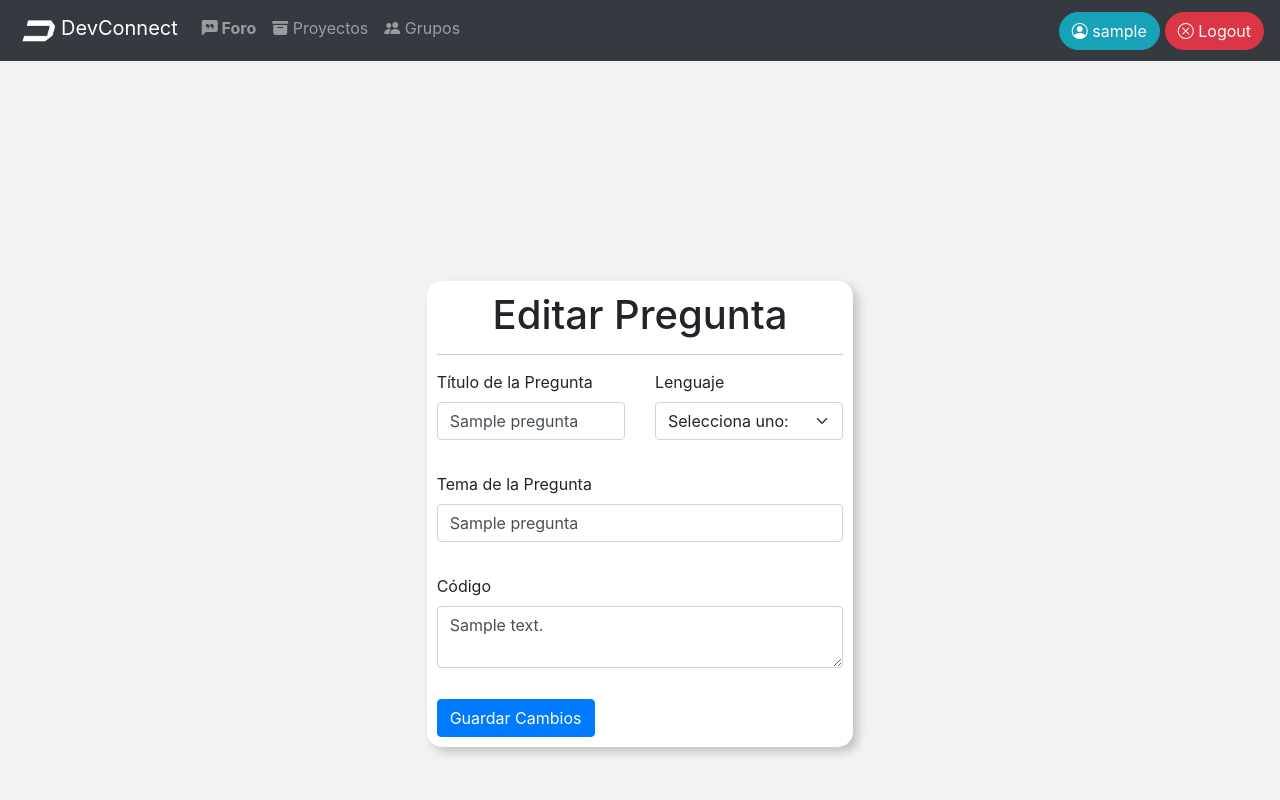
After one commit to MateoVR13/DevConnect, a Django app: page /editar_pregunta/1/ in a window 1280 px wide. The commit adds this page. Run offline with Django 4.2, Linux system fonts and the light colour scheme; a user stored in the database is signed in; tables that the repository leaves empty hold one stand-in row (values such as "Sample post"); some libraries are stand-ins or nearby versions.

```diff
--- a/appdevconnect/templates/baseTemplate.html
+++ b/appdevconnect/templates/baseTemplate.html
@@ -35,6 +35,7 @@
 
 
 <body style="background-color: rgb(242, 242, 242)">
+
 
 
     <!--INICIO DE BARRA DE NAVEGACION-->
--- /dev/null
+++ b/appdevconnect/templates/editQuestion.html
@@ -0,0 +1,73 @@
+{% extends "baseTemplate.html" %}
+
+{% block title %} DevConnect | Editar Pregunta {% endblock %}
+
+{% block content %}
+
+<div class="row">
+    <div class="col-4">
+    </div>
+
+    <div class="col-4" style="padding: 10px; border-radius: 15px; background-color:white; margin-top: 200px; box-shadow: 5px 5px 10px rgba(0, 0, 0, 0.2);">
+        <div class="text-center">
+            <h1>Editar Pregunta</h1>
+        </div>
+
+        <div class="separator" style="border-top: 1px solid #ccc; margin-top: 15px; margin-bottom: 15px"></div>
+
+        <form method="post" class="row g-3">
+            {% csrf_token %}
+            {{ form.non_field_errors }}
+
+            <div class="form-group col-md-6">
+                <label for="{{ form.question_title.id_for_label }}">Título de la Pregunta</label>
+                <input type="text" class="form-control" id="{{ form.question_title.id_for_label }}" name="{{ form.question_title.name }}"
+                placeholder="Título" value="{{ pregunta.question_title }}" required>
+            </div>
+
+            <div class="form-group col-md-6">
+                <label for="{{ form.question_language.id_for_label }}">Lenguaje</label>
+                <select class="form-select" id="{{ form.question_language.id_for_label }}" name="{{ form.question_language.name }}" required>
+                    <option selected>Selecciona uno:</option>
+                    <option value="C">C</option>
+                    <option value="C++">C++</option>
+                    <option value="C#">C#</option>
+                    <option value="Java">Java</option>
+                    <option value="JavaScript">JavaScript</option>
+                    <option value="Python">Python</option>
+                    <option value="Ruby">Ruby</option>
+                    <option value="Swift">Swift</option>
+                    <option value="TypeScript">TypeScript</option>
+                    <option value="PHP">PHP</option>
+                    <option value="Go">Go</option>
+                    <option value="Kotlin">Kotlin</option>
+                    <option value="Perl">Perl</option>
+                    <option value="R">R</option>
+                    <option value="MATLAB">MATLAB</option>
+                    <option value="SQL">SQL</option>
+                    <option value="HTML/CSS">HTML/CSS</option>
+                </select>
+            </div>
+
+            <div class="form-group col-12">
+                <label for="{{ form.question_topic.id_for_label }}">Tema de la Pregunta</label>
+                <input type="text" class="form-control" id="{{ form.question_topic.id_for_label }}" name="{{ form.question_topic.name }}"
+                placeholder="Tema" value="{{ pregunta.question_topic }}" required>
+            </div>
+
+            <div class="form-group col-12">
+                <label for="{{ form.question_body.id_for_label }}" class="form-label">Código</label>
+                <textarea class="form-control" id="{{ form.question_body.id_for_label }}" name="{{ form.question_body.name }}"
+                          placeholder="Tu código aquí..." required>{{ pregunta.question_body }}</textarea>
+            </div>
+
+            <div class="col-12" style="margin-top: 15px">
+                <button type="submit" class="btn btn-primary">Guardar Cambios</button>
+            </div>
+        </form>
+    </div>
+
+    <div class="col-4">
+    </div>
+</div>
+{% endblock %}
--- a/appdevconnect/urls.py
+++ b/appdevconnect/urls.py
@@ -9,6 +9,8 @@ urlpatterns = [
      path("accounts/", include("django.contrib.auth.urls")),
      path('accounts/register/', views.register, name='register'),
      path('pregunta', views.crear_pregunta, name='Pregunta'),
+      path('editar_pregunta/<int:pregunta_id>/', views.editar_pregunta, name='editar_pregunta'),
+      path('borrar_pregunta/<int:pregunta_id>/', views.borrar_pregunta, name='borrar_pregunta'),
      path('foro', views.listar_preguntas, name='Foro'),
      path('proyectos', views.proyectos, name='Proyectos'),
 ]
--- a/appdevconnect/views.py
+++ b/appdevconnect/views.py
@@ -3,6 +3,7 @@ from django.contrib.auth import login
 from .forms import PreguntaForm
 from .models import Pregunta
 from django.contrib.auth.decorators import login_required
+from django.shortcuts import get_object_or_404
 
 from .forms import CustomRegistrationForm
 
@@ -39,3 +40,27 @@ def crear_pregunta(request):
 def listar_preguntas(request):
     preguntas = Pregunta.objects.all()
     return render(request, 'paginas/paginaForo.html', {'preguntas': preguntas})
+
+@login_required(login_url='accounts/login')
+def editar_pregunta(request, pregunta_id):
+    pregunta = get_object_or_404(Pregunta, id=pregunta_id)
+
+    if request.method == 'POST':
+        form = PreguntaForm(request.POST, instance=pregunta)
+        if form.is_valid():
+            form.save()
+            return redirect('Foro')
+
+    else:
+        form = PreguntaForm(instance=pregunta)
+
+    return render(request, 'editQuestion.html', {'form': form, 'pregunta': pregunta})
+
+@login_required(login_url='accounts/login')
+def borrar_pregunta(request, pregunta_id):
+    pregunta = get_object_or_404(Pregunta, id=pregunta_id)
+
+    if request.user == pregunta.user:
+        pregunta.delete()
+
+    return redirect('Foro')
```
Also changed, not shown: appdevconnect/templates/paginas/paginaForo.html (+16 -8 lines), 1 other file.
